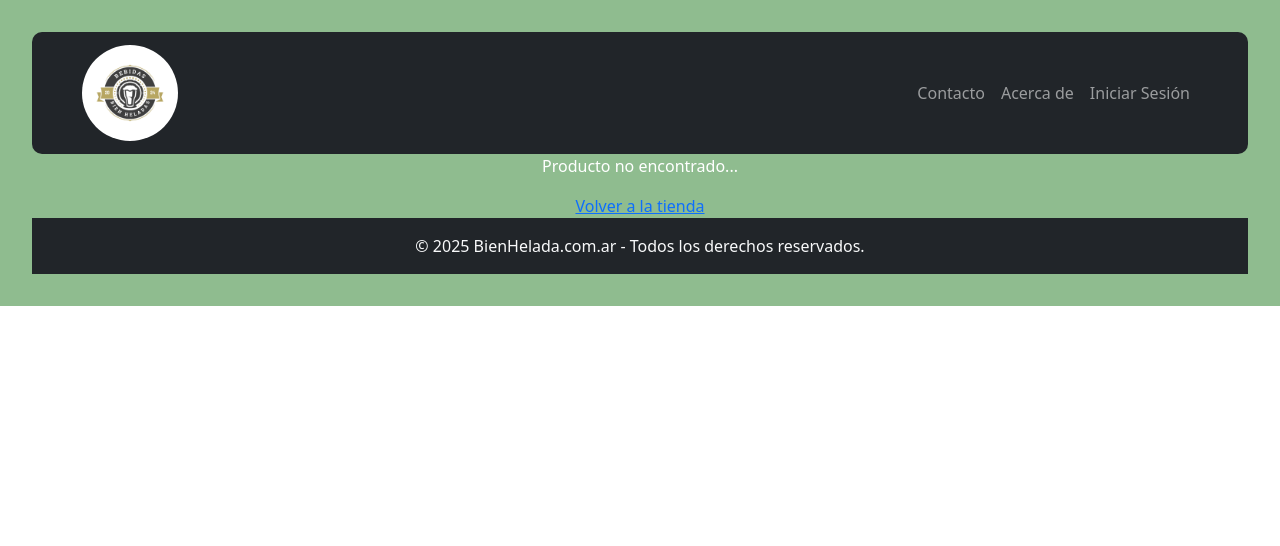
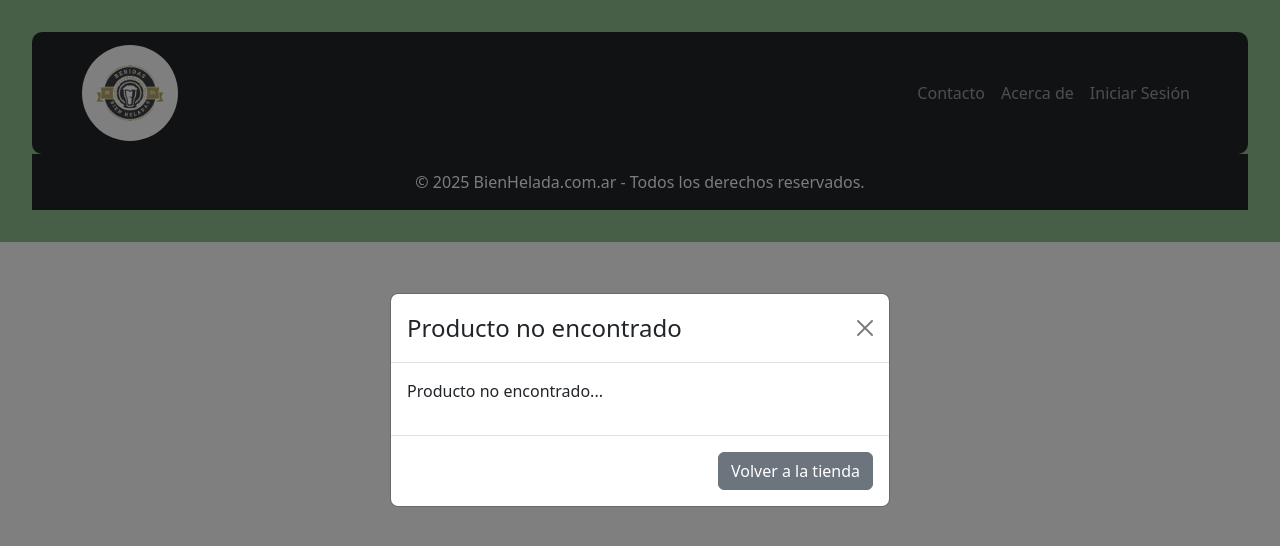
Before and after one commit to undrbug/integrador-TalentoTech, a React (Vite) app: page /product/1 in a window 1280 px wide. Shown: the top 546 px of the page. Built offline with nearby package versions, Linux system fonts and the light colour scheme; no server answers.

Commit message:
cambio de card a modal del componente ProductDetail

```diff
--- a/src/components/ProductDetail.jsx
+++ b/src/components/ProductDetail.jsx
@@ -1,14 +1,14 @@
 import { useParams, useNavigate } from 'react-router-dom';
 import { useState, useEffect } from 'react';
-import { Card, Button } from 'react-bootstrap';
+import { Modal, Card, Button } from 'react-bootstrap';
 import { useProductos } from './ProductContext';
 import { useCart } from './CartContext';
-import { Link } from 'react-router-dom';
 
 const ProductDetail = () => {
     const { id } = useParams();
     const { productos, loading } = useProductos();
     const [producto, setProducto] = useState(null);
+    const [show, setShow] = useState(true);
     const navigate = useNavigate();
     const { onAddToCart } = useCart();
 
@@ -16,48 +16,54 @@ const ProductDetail = () => {
         if (!loading) {
             const foundProducto = productos.find((prod) => prod.id === parseInt(id));
             setProducto(foundProducto);
+        }
+    }, [loading, productos, id]);
 
-            if (!foundProducto) {
-                <>
-                <p>Producto no encontrado...</p>
-                <Link to="/shop">Volver a la tienda</Link>
-                </>
-
-            }
-        }
-    }, [loading, productos, id, navigate]);
+    const handleClose = () => {
+        setShow(false);
+        navigate('/shop');
+    };
 
     if (loading) {
         return <div>Cargando...</div>;
     }
 
-    if (!producto) {
-        return (
-            <div>
-                <p>Producto no encontrado...</p>
-                <Link to="/shop">Volver a la tienda</Link>
-            </div>
-        );
-    }
-
     return (
-        <div>
-            <h1>{producto.title}</h1>
-            <Card style={{ width: '20rem', margin: 'auto', marginTop: '2rem' }}>
-                <Card.Img className='card-img' variant="top" src={producto.image} />
-                <Card.Body>
-                    <Card.Title>{producto.title}</Card.Title>
-                    <Card.Text>{producto.description}</Card.Text>
-                    <Card.Text>{"USD " + producto.price}</Card.Text>
-                    <div className="d-grid gap-2">
-                        <Button variant="primary" onClick={() => onAddToCart(producto)}>Agregar al carrito</Button>
-                        <Button variant="secondary" onClick={() => navigate('/shop')} >
-                            Volver a la tienda
-                        </Button>
+        <Modal show={show} onHide={handleClose} centered>
+            <Modal.Header closeButton>
+                <Modal.Title>
+                    {producto ? producto.title : 'Producto no encontrado'}
+                </Modal.Title>
+            </Modal.Header>
+            <Modal.Body>
+                {producto ? (
+                    <Card style={{ border: 'none' }}>
+                        <Card.Img className='card-img' variant="top" src={producto.image} />
+                        <Card.Body>
+                            <Card.Text>{producto.description}</Card.Text>
+                            <Card.Text><strong>USD {producto.price}</strong></Card.Text>
+                        </Card.Body>
+                    </Card>
+                ) : (
+                    <div>
+                        <p>Producto no encontrado...</p>
                     </div>
-                </Card.Body>
-            </Card>
-        </div>
+                )}
+            </Modal.Body>
+            <Modal.Footer>
+                {producto && (
+                    <Button variant="primary" onClick={() => {
+                        onAddToCart(producto);
+                        handleClose();
+                    }}>
+                        Agregar al carrito
+                    </Button>
+                )}
+                <Button variant="secondary" onClick={handleClose}>
+                    Volver a la tienda
+                </Button>
+            </Modal.Footer>
+        </Modal>
     );
 };
 
```
